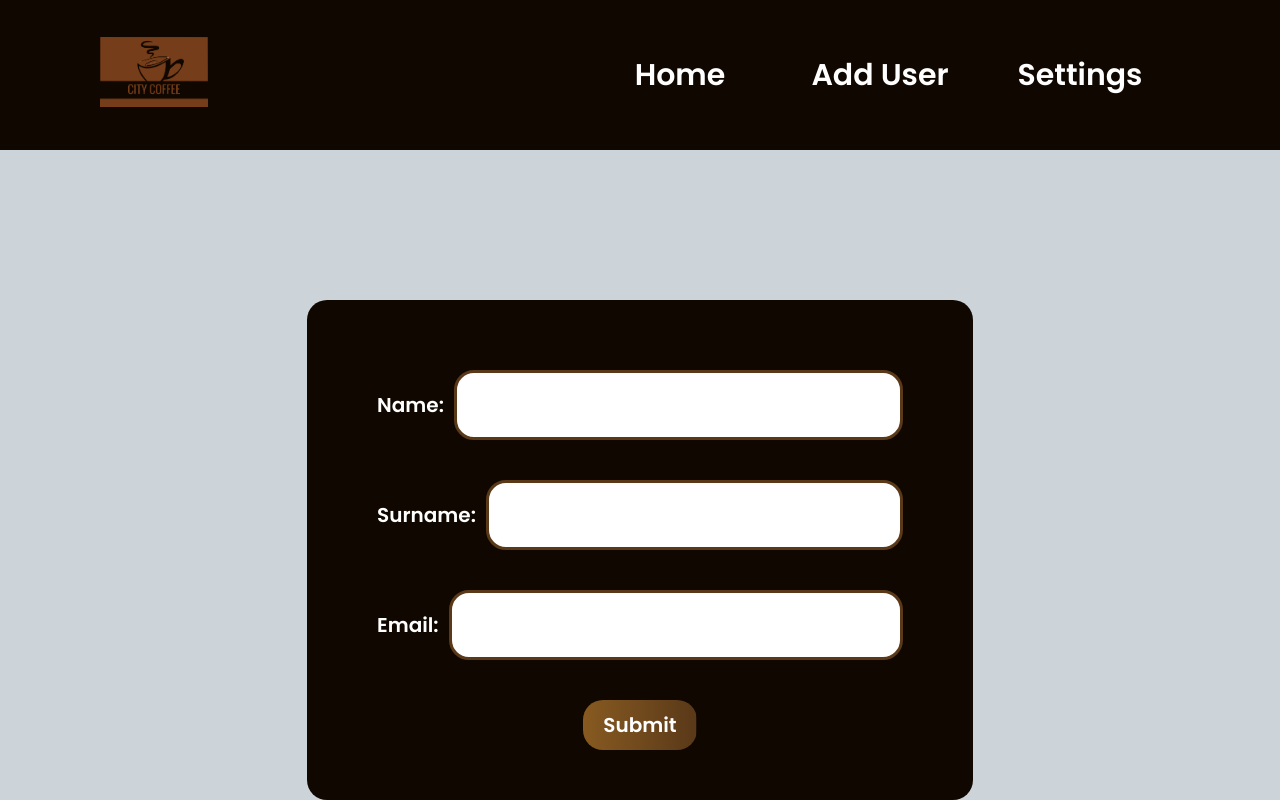
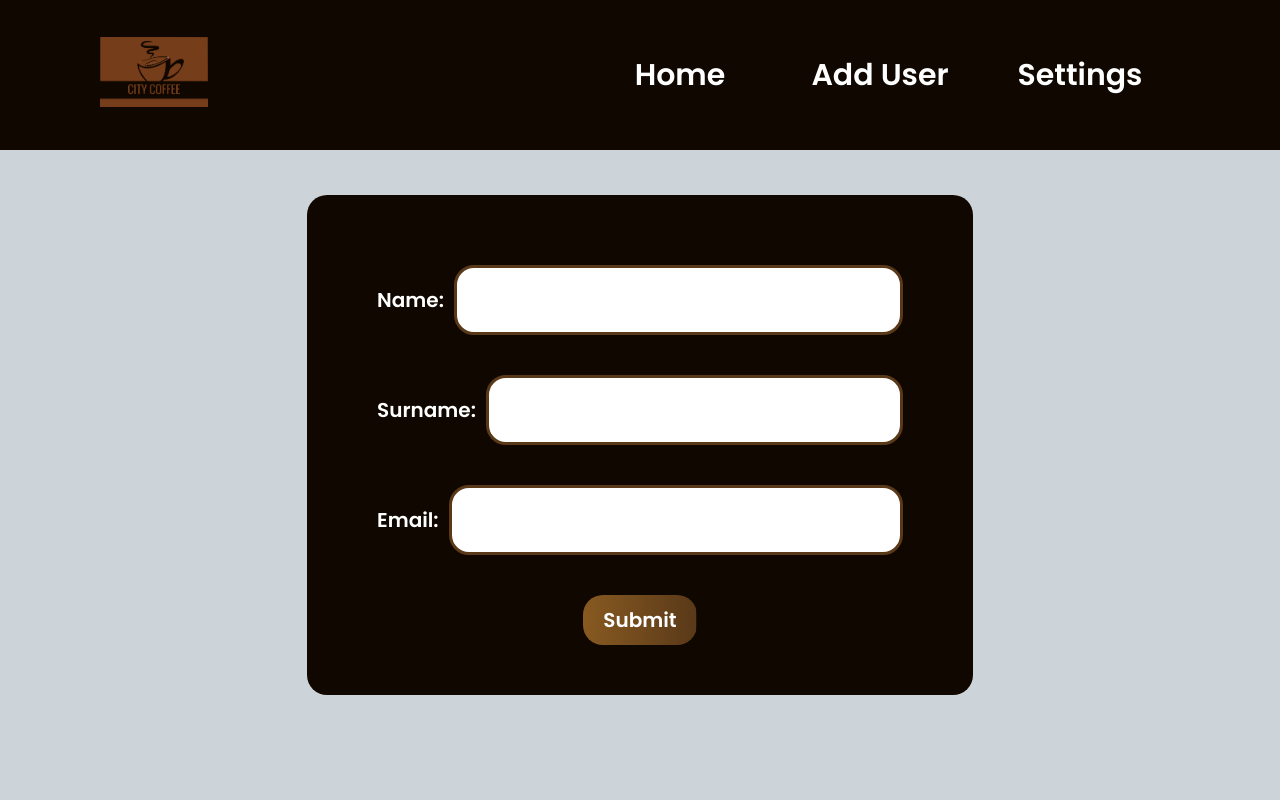
Before and after one commit to Nexware-dev/city-coffee, a React (Vite) app in the folder frontend/: page /add_user in a window 1280 px wide. Built offline with nearby package versions, Linux system fonts and the light colour scheme.

Commit message:
content-wrapper adjust

```diff
--- a/frontend/src/assets/styles.css
+++ b/frontend/src/assets/styles.css
@@ -167,8 +167,6 @@ header {
 
 /* AddUserForm.jsx */
 .user-form-container {
-  position: fixed;
-  top: calc(var(--header-height) * 2);
   color: var(--text-color);
   width: 100%;
   display: flex;
@@ -238,7 +236,7 @@ header {
 
 /* Set the margin top for all of the views */
 .content-wrapper {
-  margin-top: var(--header-height);
+  margin-top: calc(var(--header-height) * 1.3);
 }
 
 /* User info */
```
Also changed, not shown: 1 other file (tests, documents, lock files or other folders).
